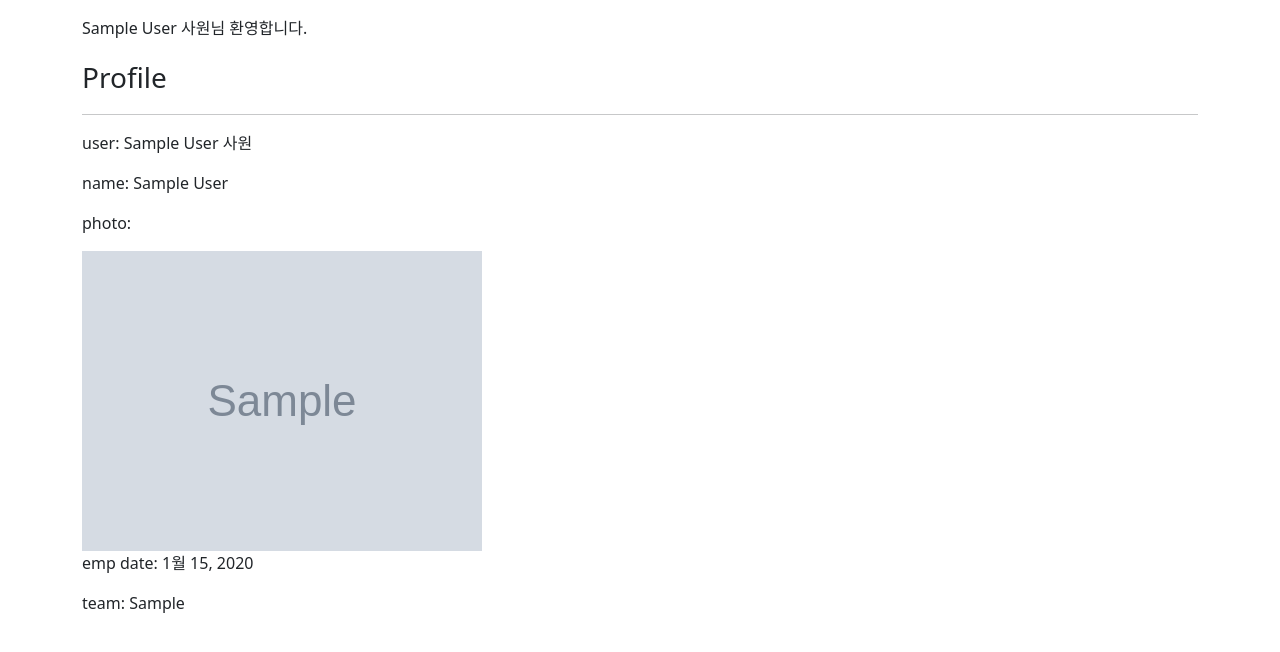
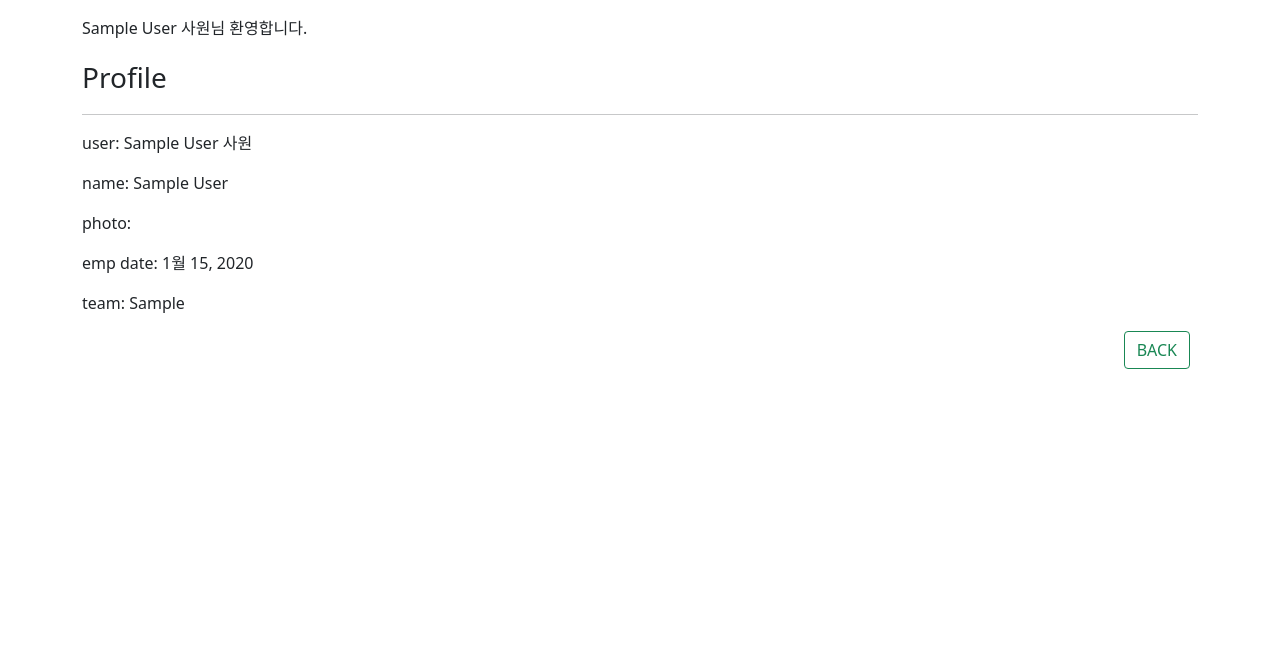
Before and after one commit to all-eviate/ssafy_nurse_duty, a Django app: page /accounts/1/ in a window 1280 px wide. Shown: the top 652 px of the page. Run offline with Django 3.2, Linux system fonts and the light colour scheme; a user stored in the database is signed in; tables that the repository leaves empty hold one stand-in row (values such as "Sample post"); grey boxes marked "Sample" are stand-in pictures.

Commit message:
minor change of templates

```diff
--- a/accounts/templates/accounts/profile.html
+++ b/accounts/templates/accounts/profile.html
@@ -9,8 +9,11 @@
   <p>user: {{ user }}</p>
   <p>name: {{ user.name }}</p>
   <p>photo: </p>
-   <img src="{{ user.photo.url }}" alt="userimage">
+   {% comment %} <img src="{{ user.photo.url }}" alt="userimage"> {% endcomment %}
   <p>emp date: {{ user.emp_date }}</p>
   <p>team: {{ user.emp_team }}</p>
 
+  <footer class="d-flex justify-content-end">
+    <a class="btn btn-outline-success mx-2" href="{% url 'duties:index' %}" role="button">BACK</a>
+  </footer>
 {% endblock content %}
--- a/duties/models.py
+++ b/duties/models.py
@@ -2,7 +2,7 @@ from django.db import models
 
 class Team(models.Model):
     date = models.DateField()
-    duty=models.JSONField(blank=True, null=True)
+    duty = models.JSONField(blank=True, null=True)
 
     def __str__(self):
         return self.date
--- a/duties/templates/duties/index.html
+++ b/duties/templates/duties/index.html
@@ -23,6 +23,10 @@
           {% csrf_token %}
           <button class="btn btn-outline-danger" type="submit">회원 탈퇴</button>
         </form>
+      {% else %}
+        <p><a class="btn btn-outline-primary mx-2" href="{% url 'accounts:login' %}" role="button">로그인</a></P>
+
+        <p><a class="btn btn-outline-primary ms-2" href="{% url 'accounts:signup' %}" role="button">회원가입</a></P>
       {% endif %}
     </div>
     <hr>
```
